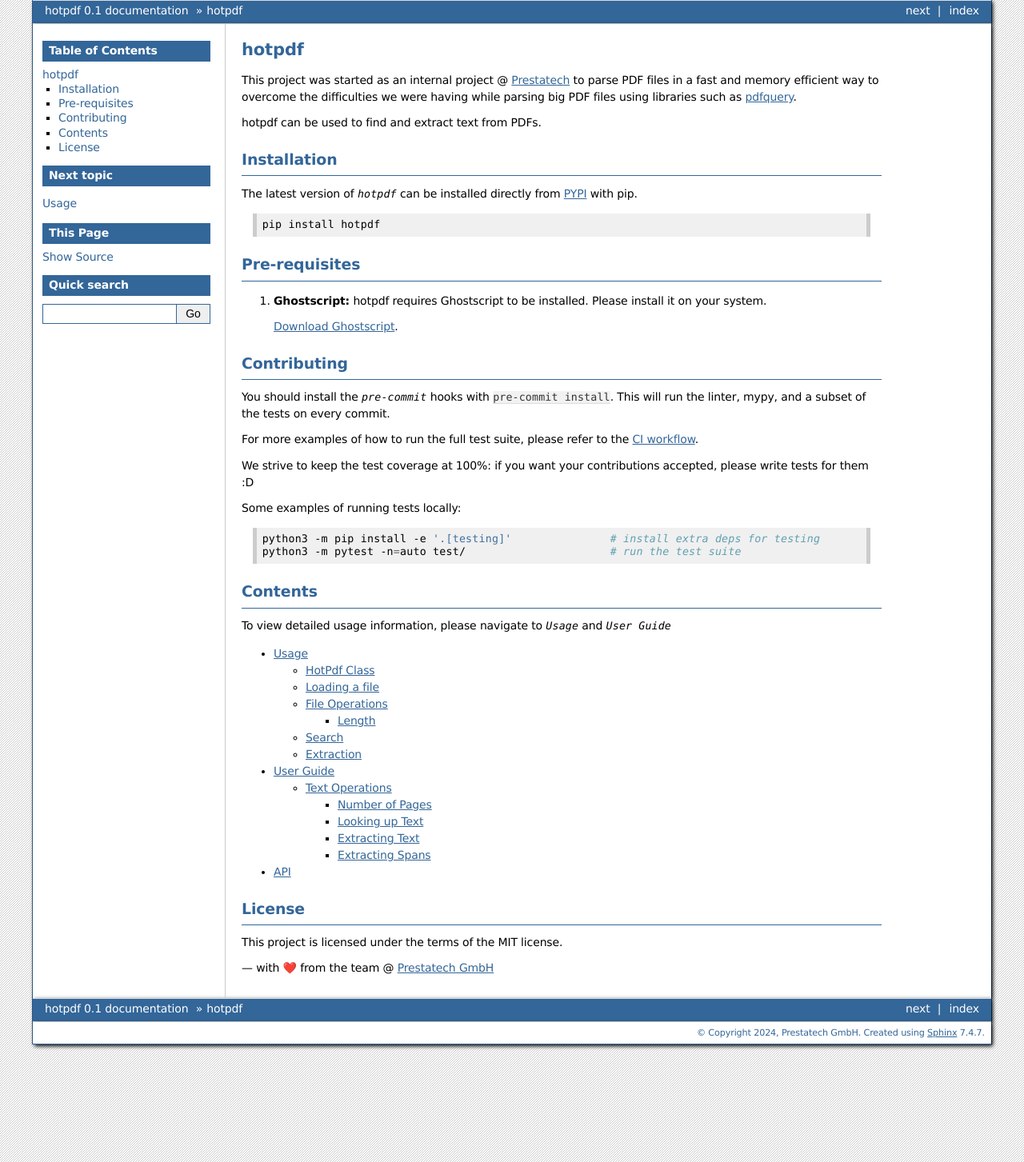
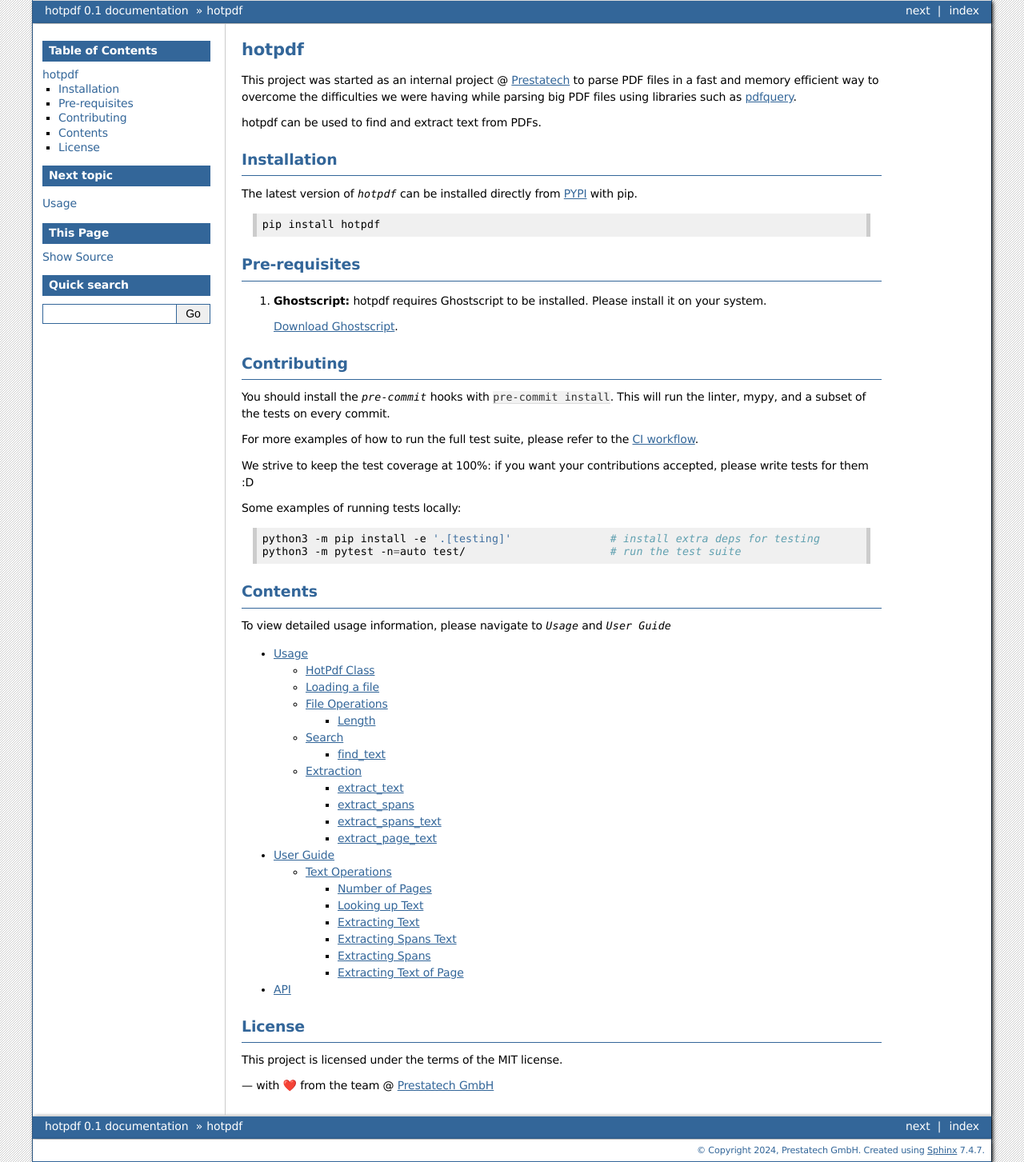
Before and after one commit to weareprestatech/hotpdf, a Sphinx documentation site: the page built from docs/source/index.rst, in a window 1280 px wide. Shown: the whole page at 80% size. Built offline with Sphinx 7.4.7, drawn with Linux system fonts in a browser that asks for light colours.

Commit message:
docs: Add new functions to guide

```diff
--- a/docs/source/generated/hotpdf.data.classes.Span.rst
+++ b/docs/source/generated/hotpdf.data.classes.Span.rst
@@ -14,6 +14,8 @@
    .. autosummary::
 
       ~Span.__init__
+      ~Span.get_element_dimension
+      ~Span.to_text
 
 
 
--- a/docs/source/generated/hotpdf.hotpdf.HotPdf.rst
+++ b/docs/source/generated/hotpdf.hotpdf.HotPdf.rst
@@ -14,7 +14,9 @@
    .. autosummary::
 
       ~HotPdf.__init__
+      ~HotPdf.extract_page_text
       ~HotPdf.extract_spans
+      ~HotPdf.extract_spans_text
       ~HotPdf.extract_text
       ~HotPdf.find_text
       ~HotPdf.load
--- a/docs/source/generated/hotpdf.memory_map.MemoryMap.rst
+++ b/docs/source/generated/hotpdf.memory_map.MemoryMap.rst
@@ -15,8 +15,6 @@
 
       ~MemoryMap.__init__
       ~MemoryMap.build_memory_map
-      ~MemoryMap.display_memory_map
       ~MemoryMap.extract_text_from_bbox
       ~MemoryMap.find_text
       ~MemoryMap.load_memory_map
-      ~MemoryMap.text
--- a/docs/source/generated/hotpdf.utils.rst
+++ b/docs/source/generated/hotpdf.utils.rst
@@ -17,3 +17,4 @@
       find_neighbour_coord
       get_element_dimension
       intersect
+      to_text
--- a/docs/source/guide.rst
+++ b/docs/source/guide.rst
@@ -87,6 +87,21 @@
 
 This will return a `str` in plain text format. Characters, if they are on different lines, will be separated by `\n`.
 
+Extracting Spans Text
+^^^^^^^
+
+If you want to extract text of all spans that lay or intersect the coordinates (`x0`, `y0`, `x1`, `y1`) that you specify on the `page` that you specify, you need to use the `extract_spans_text` function.
+
+In case you want more granular view of the spans, use `extract_spans` instead.
+
+.. code-block:: python
+
+    text_spans = pdf.extract_spans_text(x0=0, y0=0, x1=600, y1=500, page=0)
+
+This will return a `list` of `str`.
+
+The `list` contains text of spans that lay within the given coordinates.
+
 Extracting Spans
 ^^^^^^^
 
@@ -116,6 +131,17 @@
 
     extracted_span = "".join([hc.value for hc in text_spans[0]])
 
+Extracting Text of Page
+^^^^^^^
+
+In case you want to view the text of a specified page, you can use the `extract_page_text` function.
+
+This will return you an `str` of the whole page of the PDF.
+
+.. code-block:: python
+
+    page_text = pdf.extract_page_text(page=0)
+
 ---
 
 We will keep adding more functions to help with various operations. In any case please feel free to open an issue on our github.
--- a/docs/source/usage.rst
+++ b/docs/source/usage.rst
@@ -37,6 +37,9 @@
 Search
 ------------------------------------------
 
+find_text
+^^^^^^^
+
 To look for a string in the entire PDF File, you can use the `find_text` function.
 You can also specify what pages you want to search in. By default it will look through the whole PDF.
 To get the whole span where the string lies in, you can set `take_span` to True.
@@ -52,11 +55,14 @@
 
 .. autofunction:: hotpdf.HotPdf.find_text
 
+Extraction
+------------------------------------------
+
+extract_text
+^^^^^^^
+
 To extract string from specific positions in the PDF, you can use the `extract_text` function.
 This will extract the string that lies within the positions that have been specified on the page that it's specified (default is Page 0).
-
-Extraction
-------------------------------------------
 
 .. code-block:: python
 
@@ -69,6 +75,9 @@
     )
 
 .. autofunction:: hotpdf.HotPdf.extract_text
+
+extract_spans
+^^^^^^^
 
 Instead of just the individual characters that lay within the bounds that you specify, if you want full words, or the complete spans that intersect within the specified bounds - you can use the `extract_spans` functions instead.
 This will extract all the spans that intersect with the positions that have been specified on the page that it's specified (default is Page 0).
@@ -85,3 +94,35 @@
     )
 
 .. autofunction:: hotpdf.HotPdf.extract_spans
+
+extract_spans_text
+^^^^^^^
+
+Instead of handling the spans structures yourself, if you are only interested in the text of the spans, you can use the `extract_spans_text` function instead.
+
+The function is the same as `extract_spans`_ except it returns you a `list` of `str`.
+
+.. code-block:: python
+
+    spans_text_in_bbox = hotpdf_document.extract_spans_text(
+       x0=0,
+       y0=0,
+       x1=100,
+       y1=10,
+       page=0,
+    )
+
+.. autofunction:: hotpdf.HotPdf.extract_spans_text
+
+extract_page_text
+^^^^^^^
+
+If you want to view the text of an entire page in plaintext `str` format, you can use the `extract_page_text` function.
+
+The function accepts `page` as a parameter.
+
+.. code-block:: python
+
+    page_text = hotpdf_document.extract_page_text(page=0,)
+
+.. autofunction:: hotpdf.HotPdf.extract_page_text
```
Also changed, not shown: other parts of docs/source/generated/hotpdf.data.classes.Span.rst (+0 -3 lines).
